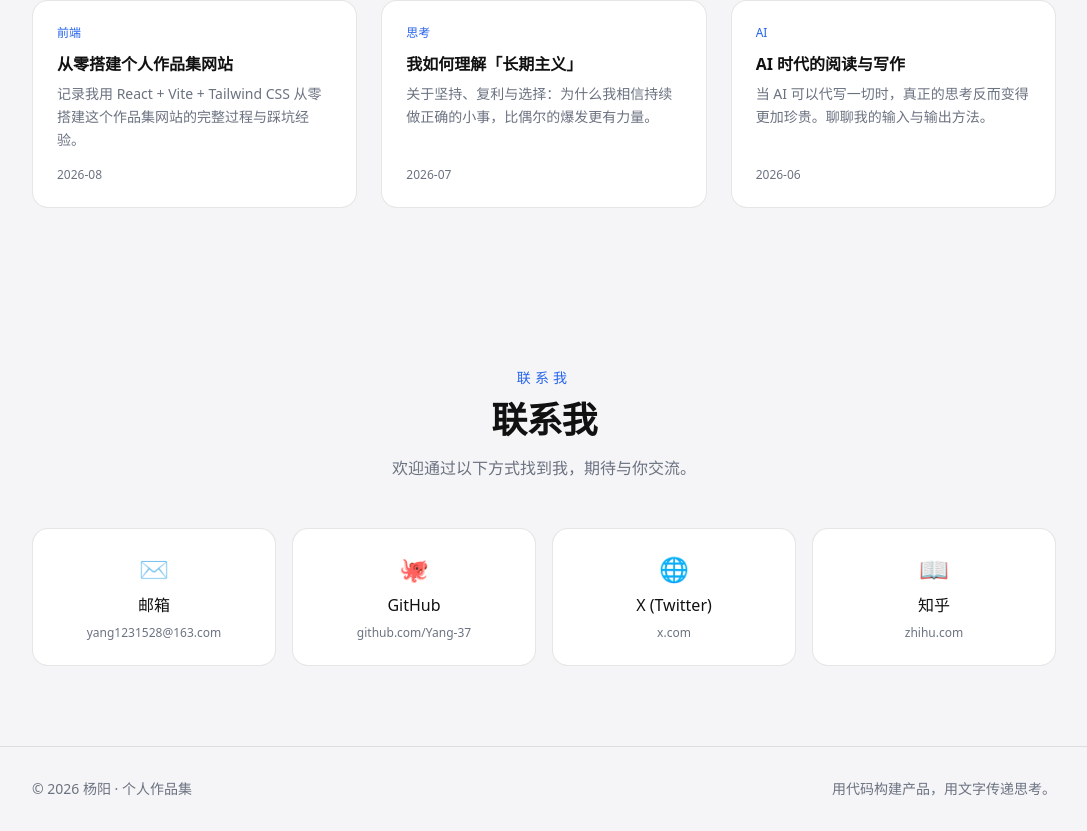
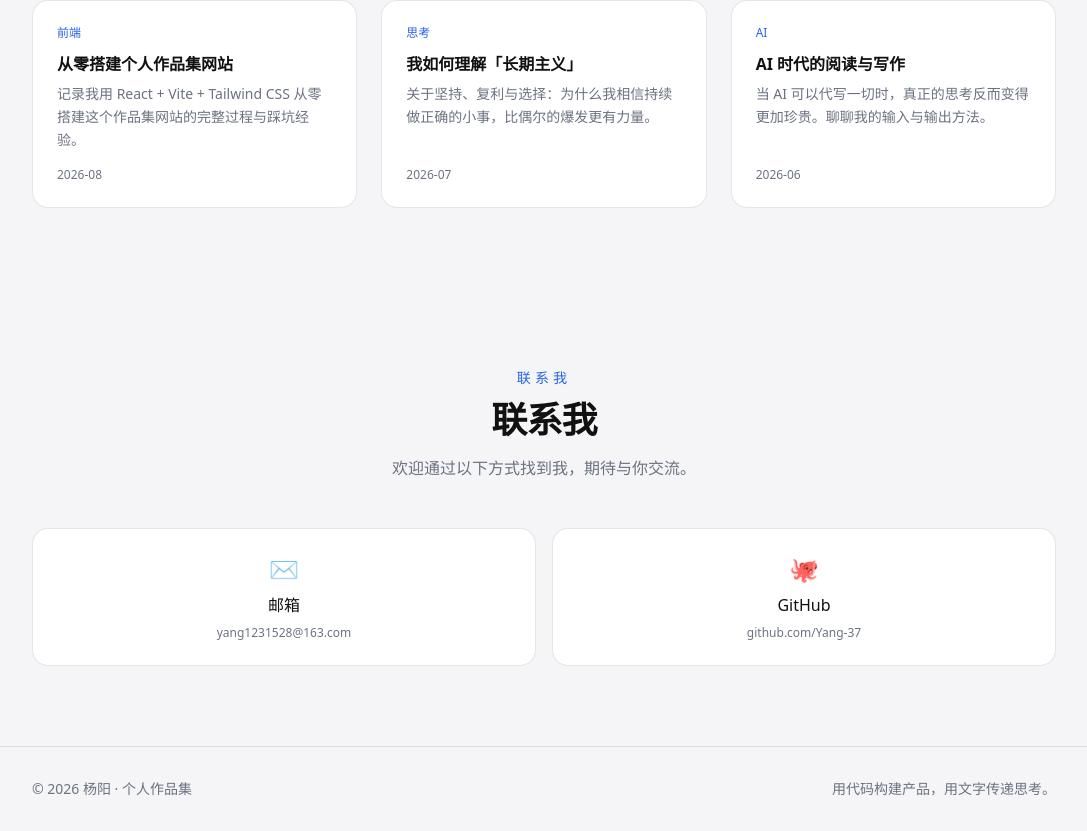
Before and after one commit to Yang-37/personal-portfolio, a React (Vite) app: page / in a window 1280 px wide. Shown: the part 3016-3847 px from the top of the page, without its empty margins (96-1183 px from the left). Built offline with nearby package versions, Linux system fonts and the light colour scheme.

Commit message:
feat: 联系方式精简为邮箱和 GitHub，两个杨阳字体恢复默认

```diff
--- a/src/components/Contact.tsx
+++ b/src/components/Contact.tsx
@@ -1,16 +1,14 @@
 import { motion } from 'framer-motion'
 
-// 联系方式（PRD「联系方式」：邮箱、GitHub、社交媒体链接）
+// 联系方式（PRD「联系方式」：邮箱、GitHub）
 const CONTACT_LINKS = [
   { label: '邮箱', value: 'yang1231528@163.com', href: 'mailto:yang1231528@163.com', icon: '✉️' },
   { label: 'GitHub', value: 'github.com/Yang-37', href: 'https://github.com/Yang-37', icon: '🐙' },
-  { label: 'X (Twitter)', value: 'x.com', href: 'https://x.com/', icon: '🌐' },
-  { label: '知乎', value: 'zhihu.com', href: 'https://www.zhihu.com/', icon: '📖' },
 ]
 
 /**
  * 联系方式区块（导航「联系我」）
- * 包含邮箱、GitHub 与社交媒体链接；社交链接块带 id="social" 供导航锚点跳转
+ * 包含邮箱与 GitHub 两个联系方式；社交链接块带 id="social" 供导航锚点跳转
  */
 function Contact() {
   return (
@@ -29,8 +27,8 @@ function Contact() {
           <p className="mt-4 text-muted">欢迎通过以下方式找到我，期待与你交流。</p>
         </motion.div>
 
-        {/* 联系 / 社交链接 */}
-        <div id="social" className="grid gap-4 sm:grid-cols-2 lg:grid-cols-4">
+        {/* 联系链接 */}
+        <div id="social" className="grid gap-4 sm:grid-cols-2">
           {CONTACT_LINKS.map((link, index) => (
             <motion.a
               key={link.label}
@@ -40,7 +38,7 @@ function Contact() {
               initial={{ opacity: 0, y: 24 }}
               whileInView={{ opacity: 1, y: 0 }}
               viewport={{ once: true, margin: '-60px' }}
-              transition={{ duration: 0.5, delay: (index % 4) * 0.08 }}
+              transition={{ duration: 0.5, delay: (index % 2) * 0.08 }}
               className="flex flex-col items-center gap-2 rounded-2xl border border-line bg-surface p-6 text-center transition-colors hover:border-primary/40"
             >
               <span className="text-2xl" aria-hidden="true">{link.icon}</span>
```
Also changed, not shown: src/index.css (line endings or trailing spaces).
